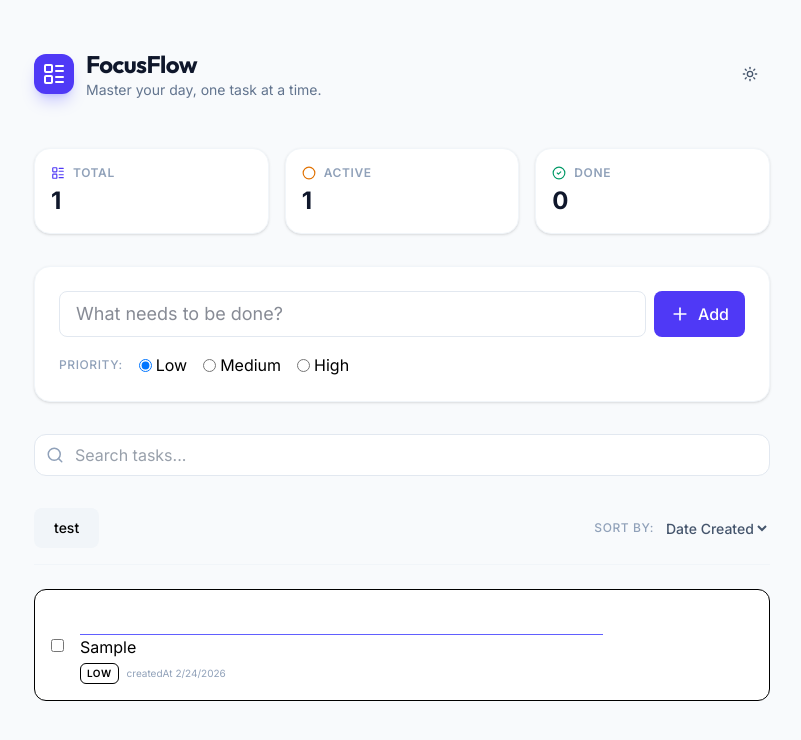
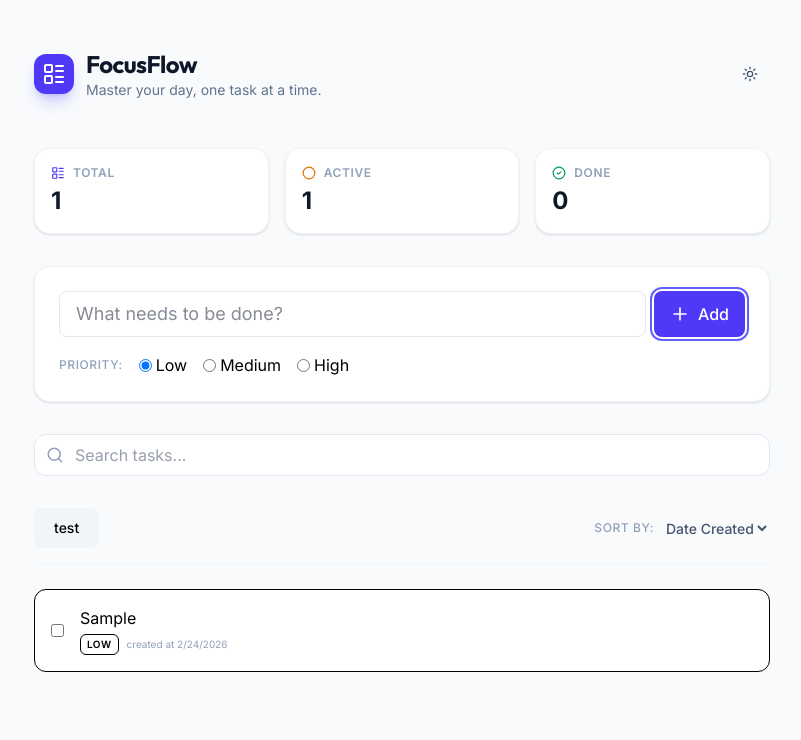
Before and after one commit to hamsterartit/task-tracker, a React app: page / in a window 1280 px wide. Both pictures are taken after typing "Sample" into the empty fields and a click on the button "Add". Shown: the top 740 px of the page, without its empty margins (238-1039 px from the left). Built offline with nearby package versions, Linux system fonts and the light colour scheme; the HTML template or start-up script is replaced by a standard one.

Commit message:
add updating

```diff
--- a/src/App.tsx
+++ b/src/App.tsx
@@ -7,7 +7,7 @@ import {TaskList} from "./components/TaskList.tsx";
 import {EmptyView} from "./components/EmptyView.tsx";
 
 export default function App() {
-    const {tasks, add, remove} = useLocalStorage();
+    const {tasks, add, remove, update} = useLocalStorage();
     const hasTasks = tasks.length > 0;
 
 
@@ -77,7 +77,7 @@ export default function App() {
                             </div>
                         </div>
 
-                        <TaskList tasks={tasks} remove={remove}/>
+                        <TaskList tasks={tasks} remove={remove} update={update}/>
                     </>
 
                 )}
--- a/src/components/TaskItemView.tsx
+++ b/src/components/TaskItemView.tsx
@@ -1,18 +1,28 @@
-import { Edit2, Save, Trash2} from "lucide-react";
+import {Edit2, Save, Trash2} from "lucide-react";
 import {Button} from "./Button.tsx";
 import type {TaskItem} from "../utils/types.ts";
+import {useState} from "react";
 
 interface TaskItemViewProps {
     task: TaskItem;
-    removeTask: (id:string) => void;
+    removeTask: (id: string) => void;
+    updateTask: (id: string, description: string) => void;
 }
 
-export const TaskItemView = ({task, removeTask}: TaskItemViewProps) => {
+export const TaskItemView = ({task, removeTask, updateTask}: TaskItemViewProps) => {
 
-    const {description, priority, date} = task;
+    const {description, priority, date, id} = task;
 
     const rawDate = new Date(date);
     const formattedDate = rawDate.toLocaleDateString();
+
+    const [value, setValue] = useState(description);
+    const [isEdit, setIsEdit] = useState(false);
+
+    const handleUpdate = () => {
+        updateTask(id, value);
+        setIsEdit(false)
+    }
 
     return (
 
@@ -21,29 +31,46 @@ export const TaskItemView = ({task, removeTask}: TaskItemViewProps) => {
             <input type="checkbox" name="tasks"/>
 
             <div className="flex-grow min-w-0">
+
+                <div className="flex flex-col">
+                    {isEdit && (
                         <input
                             autoFocus
                             type="text"
                             className="w-full bg-transparent text-slate-900 dark:text-slate-100 focus:outline-none border-b border-indigo-500 py-0.5"
+                            value={value}
+                            onChange={(e) => {
+                                setValue(e.target.value)
+                            }}
                         />
-                <div className="flex flex-col">
+                    )}
+                    {!isEdit && (
                         <span className='text-base truncate transition-all'>{description}</span>
+                    )}
                     <div className="flex items-center gap-2 mt-1">
                             <span
                                 className='text-[10px] px-1.5 py-0.5 rounded-md border font-semibold uppercase tracking-wider'>{priority}</span>
-                        <span className="text-[10px] text-slate-400 dark:text-slate-500">createdAt {formattedDate}</span>
+                        <span
+                            className="text-[10px] text-slate-400 dark:text-slate-500">created at {formattedDate}</span>
                     </div>
                 </div>
             </div>
 
             <div className="flex items-center gap-1 opacity-0 group-hover:opacity-100 transition-opacity">
-                <Button variant="ghost" size="sm" className="text-emerald-500 hover:text-emerald-600">
+                {isEdit && (
+                    <Button variant="ghost" size="sm" className="text-emerald-500 hover:text-emerald-600"
+                            onClick={handleUpdate}>
                         <Save size={18}/>
                     </Button>
-                <Button variant="ghost" size="sm" className="text-slate-400 hover:text-indigo-500">
+                )}
+                {!isEdit && (
+                    <Button variant="ghost" size="sm" className="text-slate-400 hover:text-indigo-500"
+                            onClick={() => setIsEdit(true)}>
                         <Edit2 size={18}/>
                     </Button>
-                <Button variant="ghost" size="sm" className="text-slate-400 hover:text-rose-500" onClick={() => removeTask(task.id)}>
+                )}
+                <Button variant="ghost" size="sm" className="text-slate-400 hover:text-rose-500"
+                        onClick={() => removeTask(task.id)}>
                     <Trash2 size={18}/>
                 </Button>
             </div>
--- a/src/components/TaskList.tsx
+++ b/src/components/TaskList.tsx
@@ -4,14 +4,15 @@ import {TaskItemView} from "./TaskItemView.tsx";
 interface TaskListProps {
     tasks: TaskItem[];
     remove: (id: string) => void;
+    update: (id: string, description: string) => void;
 }
 
-export const TaskList = ({tasks, remove}: TaskListProps) => {
+export const TaskList = ({tasks, remove, update}: TaskListProps) => {
     return (
         <div className="space-y-3">
             {tasks.map((task: TaskItem) => (
 
-                    <TaskItemView key={task.id} task={task} removeTask={remove}/>
+                    <TaskItemView key={task.id} task={task} removeTask={remove} updateTask={update}/>
                 )
             )}
         </div>
--- a/src/utils/useLocalStorage.ts
+++ b/src/utils/useLocalStorage.ts
@@ -20,5 +20,15 @@ export const useLocalStorage = () => {
         setTasks(tasks.filter((task) => task.id !== id));
     }
 
-    return {tasks, add, remove};
+    const update = (id: string, description: string) => {
+        setTasks(tasks.map((task) => {
+            if (task.id === id) {
+                task.description = description;
+            }
+            return task;
+        }));
+
+    }
+
+    return {tasks, add, remove, update};
 }
```
Lines whose indentation alone changed are shown as unchanged.
